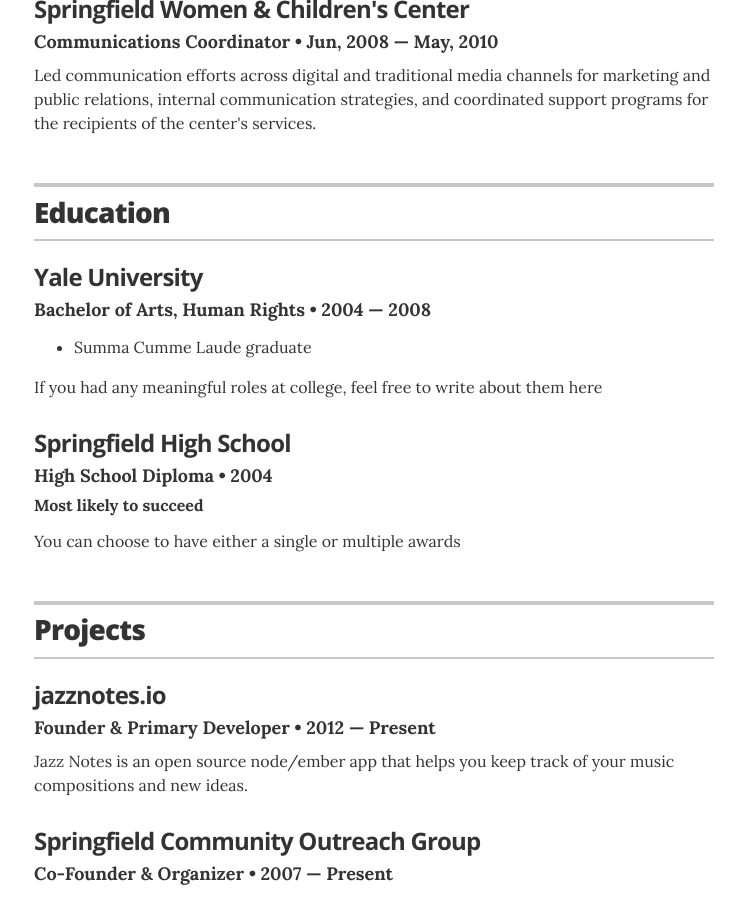
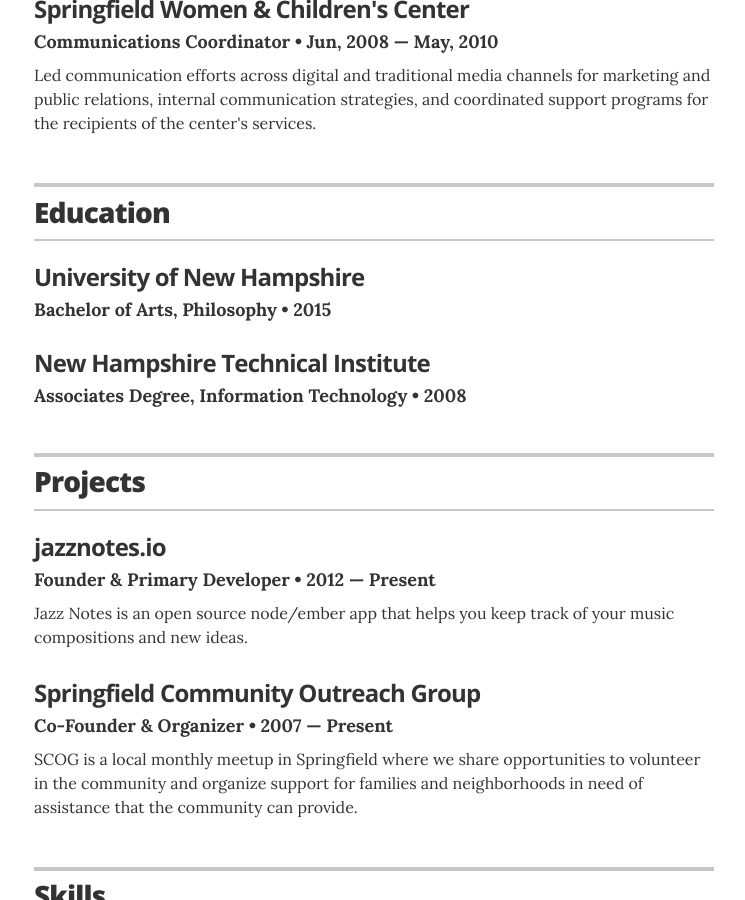
Before and after one commit to jthibeault2005/joshthibeault.me, a Jekyll site: the page built from index.html, in a window 1280 px wide and 900 px high, scrolled down 1033 px. Shown: the whole window, without its empty margins (266-1011 px from the left). Built offline with Jekyll 4.4.1, drawn with Linux system fonts in a browser that asks for light colours.

Commit message:
Update education.yml

```diff
--- a/_data/education.yml
+++ b/_data/education.yml
@@ -1,13 +1,12 @@
 # Degree
-- degree: Bachelor of Arts, Human Rights
-  uni: Yale University
-  year: 2004 &mdash; 2008
-  awards:
-    - award: Summa Cumme Laude graduate
-  summary: If you had any meaningful roles at college, feel free to write about them here
+- degree: Bachelor of Arts, Philosophy
+  uni: University of New Hampshire
+  year: 2015
+  #year: 2009 &mdash; 2014
+  #awards:
+  #  - award: Summa Cumme Laude graduate
+  #summary: If you had any meaningful roles at college, feel free to write about them here
 
-- degree: High School Diploma
-  uni: Springfield High School
-  year: 2004
-  award: Most likely to succeed
-  summary: You can choose to have either a single or multiple awards
+- degree: Associates Degree, Information Technology
+  uni: New Hampshire Technical Institute
+  year: 2008
```
